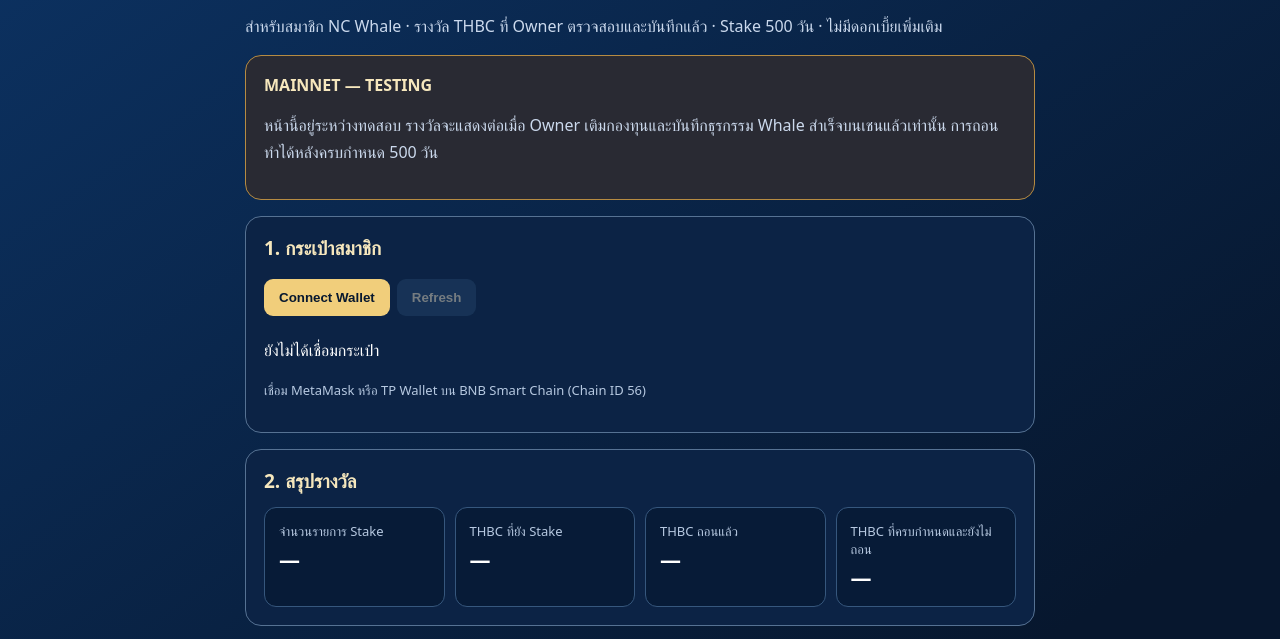
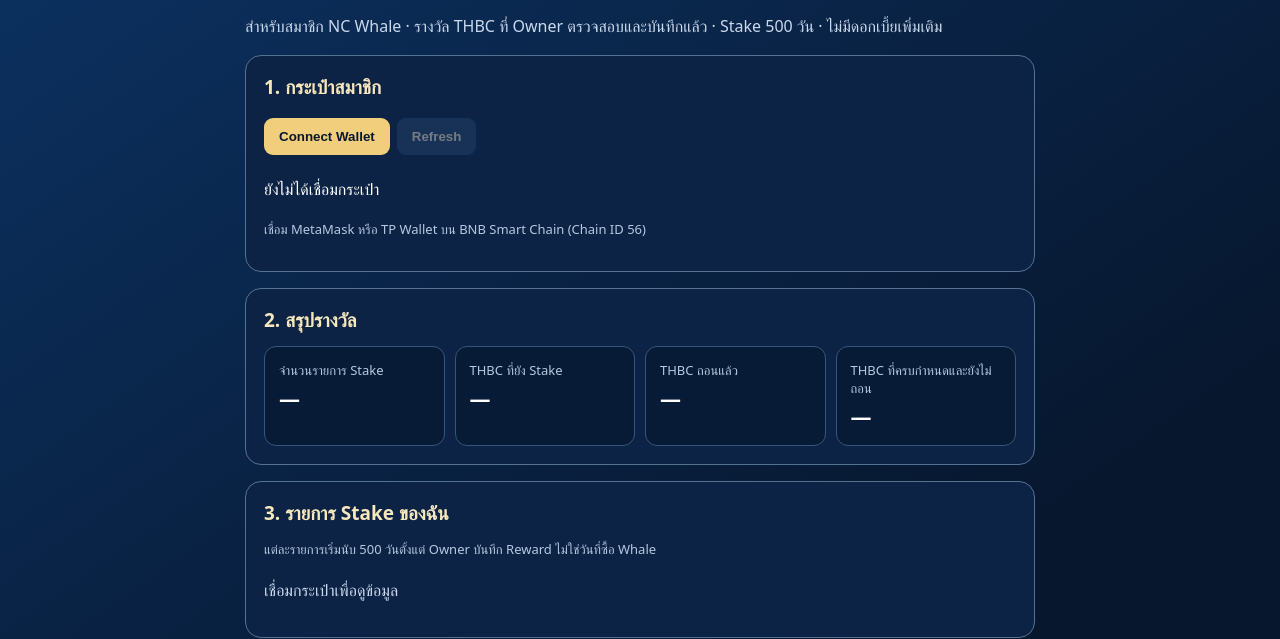
Before and after one commit to jin1963/SixteenSuperWallet, a plain HTML site: page thbc-reward/member.html in a window 1280 px wide. Shown: the part 96-735 px from the top of the page. Drawn offline with nearby package versions, Linux system fonts and the light colour scheme.

Commit message:
Remove mainnet testing banner from THBC reward member page

```diff
--- a/thbc-reward/member.html
+++ b/thbc-reward/member.html
@@ -6,7 +6,7 @@
 *{box-sizing:border-box}body{margin:0;background:linear-gradient(145deg,#0c3262,#07172e 70%);min-height:100vh}
 main{max-width:820px;margin:auto;padding:24px 15px 55px}h1{font-size:clamp(24px,5vw,32px);margin:8px 0}h2{font-size:19px;margin:0 0 13px}
 p{color:#cbd9ed;line-height:1.65}.card{background:#0c2345;border:1px solid #567293;border-radius:16px;padding:18px;margin:16px 0}
-.warning{border-color:#b68b42;background:#292a33}.muted{color:#b7c9e1;font-size:13px}.stat{color:white;overflow-wrap:anywhere}
+.muted{color:#b7c9e1;font-size:13px}.stat{color:white;overflow-wrap:anywhere}
 button{background:#f1ce7b;color:#07182f;border:0;border-radius:9px;padding:11px 15px;font-weight:750;cursor:pointer;margin:5px 7px 5px 0}
 button:disabled{opacity:.45;cursor:not-allowed}.secondary{background:#25466b;color:#f5e8ca}
 .grid{display:grid;grid-template-columns:repeat(auto-fit,minmax(155px,1fr));gap:10px}.tile{padding:14px;background:#071b37;border:1px solid #36577d;border-radius:12px}
@@ -18,7 +18,6 @@ a{color:#ffdd8c;overflow-wrap:anywhere}.mono{font-family:ui-monospace,monospace;
 <div class="muted">SIXTEEN SUPER WALLET · BNB SMART CHAIN</div>
 <h1>THBC Whale Reward</h1>
 <p>สำหรับสมาชิก NC Whale · รางวัล THBC ที่ Owner ตรวจสอบและบันทึกแล้ว · Stake 500 วัน · ไม่มีดอกเบี้ยเพิ่มเติม</p>
-<div class="card warning"><strong>MAINNET — TESTING</strong><p>หน้านี้อยู่ระหว่างทดสอบ รางวัลจะแสดงต่อเมื่อ Owner เติมกองทุนและบันทึกธุรกรรม Whale สำเร็จบนเชนแล้วเท่านั้น การถอนทำได้หลังครบกำหนด 500 วัน</p></div>
 <div class="card"><h2>1. กระเป๋าสมาชิก</h2>
 <button id="connect">Connect Wallet</button><button id="refresh" class="secondary" disabled>Refresh</button>
 <p id="wallet" class="stat">ยังไม่ได้เชื่อมกระเป๋า</p><p id="status" class="muted">เชื่อม MetaMask หรือ TP Wallet บน BNB Smart Chain (Chain ID 56)</p>
```
